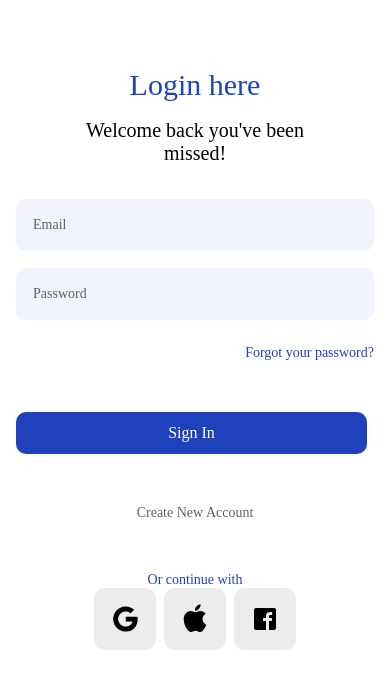
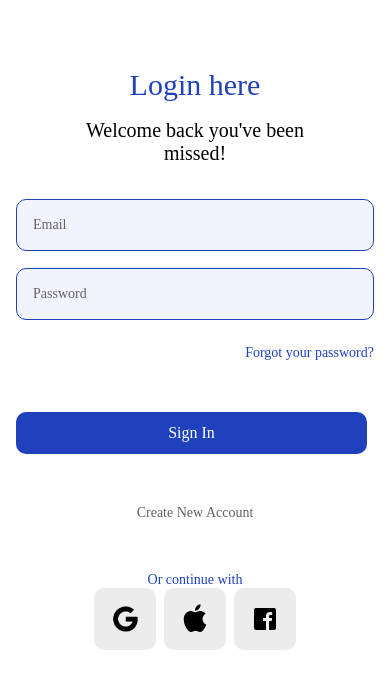
Before and after one commit to Aaslan01/Login-Register-Ui, a React Native app: screen /LoginScreen in a window 390 px wide. Shown: the top 688 px of the page. Built offline with nearby package versions, Linux system fonts and the light colour scheme.

Commit message:
Added React hook

```diff
--- a/components/InputField.tsx
+++ b/components/InputField.tsx
@@ -2,24 +2,44 @@ import {View, Text, TextInput} from 'react-native';
 import React, {useState} from 'react';
 import StyleGuide from '../constants/StyleGuide';
 import FontSize from '../constants/FontSize';
+import {Controller} from 'react-hook-form';
 import {
   widthPercentageToDP as wp,
   heightPercentageToDP as hp,
 } from 'react-native-responsive-screen';
 interface Props {
-  title: string;
+  name: string;
+  placeholder: string;
+  control: any;
+  rules: {};
+  secureTextEntry?: boolean;
 }
 
-const InputField: React.FC<Props> = ({title}) => {
+const InputField: React.FC<Props> = ({
+  placeholder,
+  rules,
+  name,
+  control,
+  secureTextEntry,
+}) => {
   const [isFocused, setIsFocused] = useState(false);
   return (
-    <View>
+    <Controller
+      control={control}
+      name={name}
+      rules={rules}
+      render={({field: {value, onChange}}) => (
+        <View
+          style={{
+            borderColor: 'black',
+            borderRadius: 3,
+          }}>
           <TextInput
-        // onFocus={() => handleFocus}
-        // onBlur={() => handleBlur}
-        placeholder={title}
+            value={value}
+            onChangeText={onChange}
+            placeholder={placeholder}
             placeholderTextColor={StyleGuide.colors.darkText}
-        secureTextEntry={title === 'Password' ? true : false}
+            secureTextEntry={secureTextEntry}
             style={{
               backgroundColor: StyleGuide.colors.lightPrimary,
               fontSize: FontSize.small,
@@ -28,13 +48,13 @@ const InputField: React.FC<Props> = ({title}) => {
               paddingVertical: hp(2),
               paddingHorizontal: wp(4),
               marginTop: hp(2),
-          borderColor: isFocused
-            ? StyleGuide.colors.primary
-            : StyleGuide.colors.lightPrimary,
+              borderColor: StyleGuide.colors.primary,
               borderWidth: 1,
             }}
           />
         </View>
+      )}
+    />
   );
 };
 
--- a/package.json
+++ b/package.json
@@ -13,6 +13,7 @@
     "@react-navigation/native": "^6.1.5",
     "@react-navigation/native-stack": "^6.9.11",
     "react": "18.2.0",
+    "react-hook-form": "^7.43.7",
     "react-native": "0.71.3",
     "react-native-responsive-screen": "^1.4.2",
     "react-native-safe-area-context": "^4.5.0",
--- a/screen/LoginScreen.tsx
+++ b/screen/LoginScreen.tsx
@@ -17,14 +17,23 @@ import FontSize from '../constants/FontSize';
 import InputField from '../components/InputField';
 import Social from '../components/Social';
 import {useNavigation} from '@react-navigation/native';
-import { SafeAreaProvider } from 'react-native-safe-area-context';
-
+import {SafeAreaProvider} from 'react-native-safe-area-context';
+import {useForm, Controller} from 'react-hook-form';
 const LoginScreen = () => {
   const navigation = useNavigation();
-  const [email, setEmail] = useState('');
-  const [password, setPassword] = useState('');
+  const {control, handleSubmit, formState: {errors}} = useForm();
+
+  console.log("error", errors);
+
+
+  const  onSignInPressed = data => {
+    console.log('data', data);
+    // navigation.push('LoginScreen');
+  };
+
   return (
-    <SafeAreaProvider style={[StyleGuide.mainPadding, {paddingVertical: hp(4)}]}>
+    <SafeAreaProvider
+      style={[StyleGuide.mainPadding, {paddingVertical: hp(4)}]}>
       <Texting text={'Login here'} fontFamily={'Poppins-Bold'} />
       <Texting
         text={"Welcome back you've been missed!"}
@@ -35,8 +44,20 @@ const LoginScreen = () => {
         marginTop={hp(2)}
       />
       <View style={{marginTop: hp(2)}} />
-      <InputField title={'Email'} />
-      <InputField title={'Password'} />
+
+      <InputField
+       name={'email'}
+       placeholder={'Email'}
+       control={control}
+       rules={{required:true}}
+       />
+      <InputField
+       name={'password'}
+       placeholder={'Password'}
+       control={control}
+       secureTextEntry
+       />
+      {/* <InputField title={'Password'} /> */}
       <Texting
         text="Forgot your password?"
         textAlign="right"
@@ -46,7 +67,7 @@ const LoginScreen = () => {
         onPress={() => console.log('Testing Test')}
       />
       <TouchableOpacity
-        // onPress={() => navigation.push('LoginScreen')}
+        onPress={handleSubmit(onSignInPressed)}
         style={[StyleGuide.buttonContainer, StyleGuide.fullButtonContainer]}>
         <Text style={[StyleGuide.buttonText, StyleGuide.fullButtonText]}>
           Sign In
```
Also changed, not shown: 1 other file (tests, documents, lock files or other folders). Lines whose indentation alone changed are shown as unchanged.
